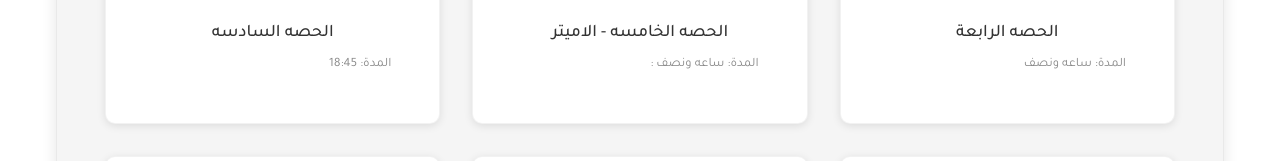
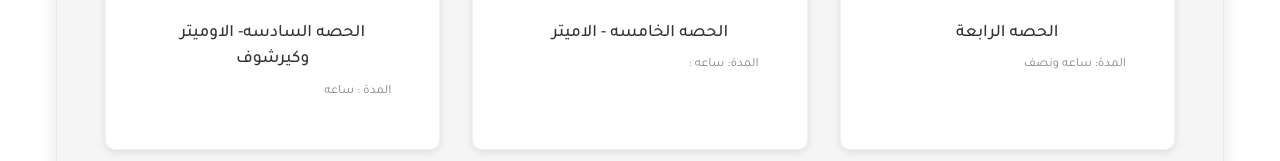
Before and after one commit to 56879-e/GELVANO, a plain HTML site: page third-grade-videos.html in a window 1280 px wide. Shown: the part 796-957 px from the top of the page. Drawn offline with nearby package versions, Linux system fonts and the light colour scheme.

Commit message:
Add files via upload

```diff
--- a/access-code.js
+++ b/access-code.js
@@ -13,18 +13,18 @@ const accessCodes = {
     'second-grade-file-1': '7890',
     'second-grade-file-2': '8901',
     // Third grade
-    'third-grade-video-1': ['3719', '5021', '9603', '1048', '6380', '7002', '1110', '6005', '5306', '9022', '4051', '1011', '2297', '9433', '3950', '7261', '5912', '1220', '7706', '2111', '1807', '5213', '3000', '8531', '2972', '1101', '3830', '7123', '4215', '1092', '5010', '9050', '9999', '1234', '5678', '9012', '5456', '1890', '2234', '2679', '3023', '3467', '3901', '4345', '4790', '5134', '5578', '6012', '6457', '6801', '7245', '7689', '8123', '8567', '8901', '8945', '8989', '9333', '9777', '9922', '9966', '1102', '1506', '1910', '2314', '2718', '3122', '4334', '3930', '3526', '3122', '4738', '5142', '5546', '5950', '6354', '7162', '7566', '7970', '8374', '8778', '9182', '9586', '5555', '9990', '1305', '1709', '2114', '2518', '2922', '3326', '3730', '4134', '4538', '4942', '2820'],
-    'third-grade-video-2': ['3719', '5021', '9603', '1048', '6380', '7002', '1110', '6005', '5306', '9022', '4051', '1011', '2297', '9433', '3950', '7261', '5912', '1220', '7706', '2111', '1807', '5213', '3000', '8531', '2972', '1101', '3830', '7123', '4215', '1092', '5010', '9050', '9999', '1234', '5678', '9012', '5456', '1890', '2234', '2679', '3023', '3467', '3901', '4345', '4790', '5134', '5578', '6012', '6457', '6801', '7245', '7689', '8123', '8567', '8901', '8945', '8989', '9333', '9777', '9922', '9966', '1102', '1506', '1910', '2314', '2718', '3122', '4334', '3930', '3526', '3122', '4738', '5142', '5546', '5950', '6354', '7162', '7566', '7970', '8374', '8778', '9182', '9586', '5555', '9990', '1305', '1709', '2114', '2518', '2922', '3326', '3730', '4134', '4538', '4942', '2820'],
-    'third-grade-video-3': ['3719', '5021', '9603', '1048', '6380', '7002', '1110', '6005', '5306', '9022', '4051', '1011', '2297', '9433', '3950', '7261', '5912', '1220', '7706', '2111', '1807', '5213', '3000', '8531', '2972', '1101', '3830', '7123', '4215', '1092', '5010', '9050', '9999', '1234', '5678', '9012', '5456', '1890', '2234', '2679', '3023', '3467', '3901', '4345', '4790', '5134', '5578', '6012', '6457', '6801', '7245', '7689', '8123', '8567', '8901', '8945', '8989', '9333', '9777', '9922', '9966', '1102', '1506', '1910', '2314', '2718', '3122', '4334', '3930', '3526', '3122', '4738', '5142', '5546', '5950', '6354', '7162', '7566', '7970', '8374', '8778', '9182', '9586', '5555', '9990', '1305', '1709', '2114', '2518', '2922', '3326', '3730', '4134', '4538', '4942', '2820'],
-    'third-grade-video-4': ['3719', '5021', '9603', '1048', '6380', '7002', '1110', '6005', '5306', '9022', '4051', '1011', '2297', '9433', '3950', '7261', '5912', '1220', '7706', '2111', '1807', '5213', '3000', '8531', '2972', '1101', '3830', '7123', '4215', '1092', '5010', '9050', '9999', '1234', '5678', '9012', '5456', '1890', '2234', '2679', '3023', '3467', '3901', '4345', '4790', '5134', '5578', '6012', '6457', '6801', '7245', '7689', '8123', '8567', '8901', '8945', '8989', '9333', '9777', '9922', '9966', '1102', '1506', '1910', '2314', '2718', '3122', '4334', '3930', '3526', '3122', '4738', '5142', '5546', '5950', '6354', '7162', '7566', '7970', '8374', '8778', '9182', '9586', '5555', '9990', '1305', '1709', '2114', '2518', '2922', '3326', '3730', '4134', '4538', '4942', '2820'],
-    'third-grade-video-5': ['3719', '5021', '9603', '1048', '6380', '7002', '1110', '6005', '5306', '9022', '4051', '1011', '2297', '9433', '3950', '7261', '5912', '1220', '7706', '2111', '1807', '5213', '3000', '8531', '2972', '1101', '3830', '7123', '4215', '1092', '5010', '9050', '9999', '1234', '5678', '9012', '5456', '1890', '2234', '2679', '3023', '3467', '3901', '4345', '4790', '5134', '5578', '6012', '6457', '6801', '7245', '7689', '8123', '8567', '8901', '8945', '8989', '9333', '9777', '9922', '9966', '1102', '1506', '1910', '2314', '2718', '3122', '4334', '3930', '3526', '3122', '4738', '5142', '5546', '5950', '6354', '7162', '7566', '7970', '8374', '8778', '9182', '9586', '5555', '9990', '1305', '1709', '2114', '2518', '2922', '3326', '3730', '4134', '4538', '4942', '2820'],
-    'third-grade-video-6': ['3719', '5021', '9603', '1048', '6380', '7002', '1110', '6005', '5306', '9022', '4051', '1011', '2297', '9433', '3950', '7261', '5912', '1220', '7706', '2111', '1807', '5213', '3000', '8531', '2972', '1101', '3830', '7123', '4215', '1092', '5010', '9050', '9999', '1234', '5678', '9012', '5456', '1890', '2234', '2679', '3023', '3467', '3901', '4345', '4790', '5134', '5578', '6012', '6457', '6801', '7245', '7689', '8123', '8567', '8901', '8945', '8989', '9333', '9777', '9922', '9966', '1102', '1506', '1910', '2314', '2718', '3122', '4334', '3930', '3526', '3122', '4738', '5142', '5546', '5950', '6354', '7162', '7566', '7970', '8374', '8778', '9182', '9586', '5555', '9990', '1305', '1709', '2114', '2518', '2922', '3326', '3730', '4134', '4538', '4942', '2820'],
-    'third-grade-video-7': ['3719', '5021', '9603', '1048', '6380', '7002', '1110', '6005', '5306', '9022', '4051', '1011', '2297', '9433', '3950', '7261', '5912', '1220', '7706', '2111', '1807', '5213', '3000', '8531', '2972', '1101', '3830', '7123', '4215', '1092', '5010', '9050', '9999', '1234', '5678', '9012', '5456', '1890', '2234', '2679', '3023', '3467', '3901', '4345', '4790', '5134', '5578', '6012', '6457', '6801', '7245', '7689', '8123', '8567', '8901', '8945', '8989', '9333', '9777', '9922', '9966', '1102', '1506', '1910', '2314', '2718', '3122', '4334', '3930', '3526', '3122', '4738', '5142', '5546', '5950', '6354', '7162', '7566', '7970', '8374', '8778', '9182', '9586', '5555', '9990', '1305', '1709', '2114', '2518', '2922', '3326', '3730', '4134', '4538', '4942', '2820'],
-    'third-grade-video-8': ['3719', '5021', '9603', '1048', '6380', '7002', '1110', '6005', '5306', '9022', '4051', '1011', '2297', '9433', '3950', '7261', '5912', '1220', '7706', '2111', '1807', '5213', '3000', '8531', '2972', '1101', '3830', '7123', '4215', '1092', '5010', '9050', '9999', '1234', '5678', '9012', '5456', '1890', '2234', '2679', '3023', '3467', '3901', '4345', '4790', '5134', '5578', '6012', '6457', '6801', '7245', '7689', '8123', '8567', '8901', '8945', '8989', '9333', '9777', '9922', '9966', '1102', '1506', '1910', '2314', '2718', '3122', '4334', '3930', '3526', '3122', '4738', '5142', '5546', '5950', '6354', '7162', '7566', '7970', '8374', '8778', '9182', '9586', '5555', '9990', '1305', '1709', '2114', '2518', '2922', '3326', '3730', '4134', '4538', '4942', '2820'],
-    'third-grade-video-9': ['3719', '5021', '9603', '1048', '6380', '7002', '1110', '6005', '5306', '9022', '4051', '1011', '2297', '9433', '3950', '7261', '5912', '1220', '7706', '2111', '1807', '5213', '3000', '8531', '2972', '1101', '3830', '7123', '4215', '1092', '5010', '9050', '9999', '1234', '5678', '9012', '5456', '1890', '2234', '2679', '3023', '3467', '3901', '4345', '4790', '5134', '5578', '6012', '6457', '6801', '7245', '7689', '8123', '8567', '8901', '8945', '8989', '9333', '9777', '9922', '9966', '1102', '1506', '1910', '2314', '2718', '3122', '4334', '3930', '3526', '3122', '4738', '5142', '5546', '5950', '6354', '7162', '7566', '7970', '8374', '8778', '9182', '9586', '5555', '9990', '1305', '1709', '2114', '2518', '2922', '3326', '3730', '4134', '4538', '4942', '2820'],
-    'third-grade-video-10': ['3719', '5021', '9603', '1048', '6380', '7002', '1110', '6005', '5306', '9022', '4051', '1011', '2297', '9433', '3950', '7261', '5912', '1220', '7706', '2111', '1807', '5213', '3000', '8531', '2972', '1101', '3830', '7123', '4215', '1092', '5010', '9050', '9999', '1234', '5678', '9012', '5456', '1890', '2234', '2679', '3023', '3467', '3901', '4345', '4790', '5134', '5578', '6012', '6457', '6801', '7245', '7689', '8123', '8567', '8901', '8945', '8989', '9333', '9777', '9922', '9966', '1102', '1506', '1910', '2314', '2718', '3122', '4334', '3930', '3526', '3122', '4738', '5142', '5546', '5950', '6354', '7162', '7566', '7970', '8374', '8778', '9182', '9586', '5555', '9990', '1305', '1709', '2114', '2518', '2922', '3326', '3730', '4134', '4538', '4942', '2820'],
-    'third-grade-video-11': ['3719', '5021', '9603', '1048', '6380', '7002', '1110', '6005', '5306', '9022', '4051', '1011', '2297', '9433', '3950', '7261', '5912', '1220', '7706', '2111', '1807', '5213', '3000', '8531', '2972', '1101', '3830', '7123', '4215', '1092', '5010', '9050', '9999', '1234', '5678', '9012', '5456', '1890', '2234', '2679', '3023', '3467', '3901', '4345', '4790', '5134', '5578', '6012', '6457', '6801', '7245', '7689', '8123', '8567', '8901', '8945', '8989', '9333', '9777', '9922', '9966', '1102', '1506', '1910', '2314', '2718', '3122', '4334', '3930', '3526', '3122', '4738', '5142', '5546', '5950', '6354', '7162', '7566', '7970', '8374', '8778', '9182', '9586', '5555', '9990', '1305', '1709', '2114', '2518', '2922', '3326', '3730', '4134', '4538', '4942', '2820'],
-    'third-grade-video-12': ['3719', '5021', '9603', '1048', '6380', '7002', '1110', '6005', '5306', '9022', '4051', '1011', '2297', '9433', '3950', '7261', '5912', '1220', '7706', '2111', '1807', '5213', '3000', '8531', '2972', '1101', '3830', '7123', '4215', '1092', '5010', '9050', '9999', '1234', '5678', '9012', '5456', '1890', '2234', '2679', '3023', '3467', '3901', '4345', '4790', '5134', '5578', '6012', '6457', '6801', '7245', '7689', '8123', '8567', '8901', '8945', '8989', '9333', '9777', '9922', '9966', '1102', '1506', '1910', '2314', '2718', '3122', '4334', '3930', '3526', '3122', '4738', '5142', '5546', '5950', '6354', '7162', '7566', '7970', '8374', '8778', '9182', '9586', '5555', '9990', '1305', '1709', '2114', '2518', '2922', '3326', '3730', '4134', '4538', '4942', '2820'],
+    'third-grade-video-1': ['3719', '5021', '9603', '1048', '6380', '7002', '1110', '6005', '5306', '9022', '4051', '1011', '2297', '9433', '3950', '7261', '5912', '1220', '7706', '2111', '1807', '5213', '3000', '8531', '2972', '1101', '3830', '7123', '4215', '1092', '5010', '9050', '9999', '1234', '5678', '9012', '5456', '1890', '2234', '2679', '3023', '3467', '3901', '4345', '4790', '5134', '5578', '6012', '6457', '6801', '7245', '7689', '8123', '8567', '8901', '8945', '8989', '9333', '9777', '9922', '9966', '1102', '1506', '1910', '2314', '2718', '3122', '4334', '3930', '3526', '3122', '4738', '5142', '5546', '5950', '6354', '7162', '7566', '7970', '8374', '8778', '9182', '9586', '5555', '9990', '1305', '1709', '2114', '2518', '2922', '3326', '3730', '4134', '4538', '4942', '2820', '0000', '0000', '0000', '0000', '0000', '0000', '0000', '0000', '0000'],
+    'third-grade-video-2': ['3719', '5021', '9603', '1048', '6380', '7002', '1110', '6005', '5306', '9022', '4051', '1011', '2297', '9433', '3950', '7261', '5912', '1220', '7706', '2111', '1807', '5213', '3000', '8531', '2972', '1101', '3830', '7123', '4215', '1092', '5010', '9050', '9999', '1234', '5678', '9012', '5456', '1890', '2234', '2679', '3023', '3467', '3901', '4345', '4790', '5134', '5578', '6012', '6457', '6801', '7245', '7689', '8123', '8567', '8901', '8945', '8989', '9333', '9777', '9922', '9966', '1102', '1506', '1910', '2314', '2718', '3122', '4334', '3930', '3526', '3122', '4738', '5142', '5546', '5950', '6354', '7162', '7566', '7970', '8374', '8778', '9182', '9586', '5555', '9990', '1305', '1709', '2114', '2518', '2922', '3326', '3730', '4134', '4538', '4942', '2820', '0000', '0000', '0000', '0000', '0000', '0000', '0000', '0000', '0000'],
+    'third-grade-video-3': ['3719', '5021', '9603', '1048', '6380', '7002', '1110', '6005', '5306', '9022', '4051', '1011', '2297', '9433', '3950', '7261', '5912', '1220', '7706', '2111', '1807', '5213', '3000', '8531', '2972', '1101', '3830', '7123', '4215', '1092', '5010', '9050', '9999', '1234', '5678', '9012', '5456', '1890', '2234', '2679', '3023', '3467', '3901', '4345', '4790', '5134', '5578', '6012', '6457', '6801', '7245', '7689', '8123', '8567', '8901', '8945', '8989', '9333', '9777', '9922', '9966', '1102', '1506', '1910', '2314', '2718', '3122', '4334', '3930', '3526', '3122', '4738', '5142', '5546', '5950', '6354', '7162', '7566', '7970', '8374', '8778', '9182', '9586', '5555', '9990', '1305', '1709', '2114', '2518', '2922', '3326', '3730', '4134', '4538', '4942', '2820', '0000', '0000', '0000', '0000', '0000', '0000', '0000', '0000', '0000', '0000', '0000', '0000', '0000', '0000', '0000', '0000'],
+    'third-grade-video-4': ['3719', '5021', '9603', '1048', '6380', '7002', '1110', '6005', '5306', '9022', '4051', '1011', '2297', '9433', '3950', '7261', '5912', '1220', '7706', '2111', '1807', '5213', '3000', '8531', '2972', '1101', '3830', '7123', '4215', '1092', '5010', '9050', '9999', '1234', '5678', '9012', '5456', '1890', '2234', '2679', '3023', '3467', '3901', '4345', '4790', '5134', '5578', '6012', '6457', '6801', '7245', '7689', '8123', '8567', '8901', '8945', '8989', '9333', '9777', '9922', '9966', '1102', '1506', '1910', '2314', '2718', '3122', '4334', '3930', '3526', '3122', '4738', '5142', '5546', '5950', '6354', '7162', '7566', '7970', '8374', '8778', '9182', '9586', '5555', '9990', '1305', '1709', '2114', '2518', '2922', '3326', '3730', '4134', '4538', '4942', '2820', '0000', '0000', '0000', '0000', '0000', '0000', '0000', '0000', '0000', '0000', '0000', '0000', '0000', '0000', '0000', '0000'],
+    'third-grade-video-5': ['3719', '5021', '9603', '1048', '6380', '7002', '1110', '6005', '5306', '9022', '4051', '1011', '2297', '9433', '3950', '7261', '5912', '1220', '7706', '2111', '1807', '5213', '3000', '8531', '2972', '1101', '3830', '7123', '4215', '1092', '5010', '9050', '9999', '1234', '5678', '9012', '5456', '1890', '2234', '2679', '3023', '3467', '3901', '4345', '4790', '5134', '5578', '6012', '6457', '6801', '7245', '7689', '8123', '8567', '8901', '8945', '8989', '9333', '9777', '9922', '9966', '1102', '1506', '1910', '2314', '2718', '3122', '4334', '3930', '3526', '3122', '4738', '5142', '5546', '5950', '6354', '7162', '7566', '7970', '8374', '8778', '9182', '9586', '5555', '9990', '1305', '1709', '2114', '2518', '2922', '3326', '3730', '4134', '4538', '4942', '2820', '0000', '0000', '0000', '0000', '0000', '0000', '0000', '0000', '0000', '0000', '0000', '0000', '0000', '0000', '0000', '0000'],
+    'third-grade-video-6': ['3719', '5021', '9603', '1048', '6380', '7002', '1110', '6005', '5306', '9022', '4051', '1011', '2297', '9433', '3950', '7261', '5912', '1220', '7706', '2111', '1807', '5213', '3000', '8531', '2972', '1101', '3830', '7123', '4215', '1092', '5010', '9050', '9999', '1234', '5678', '9012', '5456', '1890', '2234', '2679', '3023', '3467', '3901', '4345', '4790', '5134', '5578', '6012', '6457', '6801', '7245', '7689', '8123', '8567', '8901', '8945', '8989', '9333', '9777', '9922', '9966', '1102', '1506', '1910', '2314', '2718', '3122', '4334', '3930', '3526', '3122', '4738', '5142', '5546', '5950', '6354', '7162', '7566', '7970', '8374', '8778', '9182', '9586', '5555', '9990', '1305', '1709', '2114', '2518', '2922', '3326', '3730', '4134', '4538', '4942', '2820', '0000', '0000', '0000', '0000', '0000', '0000', '0000', '0000', '0000', '0000', '0000', '0000', '0000', '0000', '0000', '0000'],
+    'third-grade-video-7': ['3719', '5021', '9603', '1048', '6380', '7002', '1110', '6005', '5306', '9022', '4051', '1011', '2297', '9433', '3950', '7261', '5912', '1220', '7706', '2111', '1807', '5213', '3000', '8531', '2972', '1101', '3830', '7123', '4215', '1092', '5010', '9050', '9999', '1234', '5678', '9012', '5456', '1890', '2234', '2679', '3023', '3467', '3901', '4345', '4790', '5134', '5578', '6012', '6457', '6801', '7245', '7689', '8123', '8567', '8901', '8945', '8989', '9333', '9777', '9922', '9966', '1102', '1506', '1910', '2314', '2718', '3122', '4334', '3930', '3526', '3122', '4738', '5142', '5546', '5950', '6354', '7162', '7566', '7970', '8374', '8778', '9182', '9586', '5555', '9990', '1305', '1709', '2114', '2518', '2922', '3326', '3730', '4134', '4538', '4942', '2820', '0000', '0000', '0000', '0000', '0000', '0000', '0000', '0000', '0000', '0000', '0000', '0000', '0000', '0000', '0000', '0000'],
+    'third-grade-video-8': ['3719', '5021', '9603', '1048', '6380', '7002', '1110', '6005', '5306', '9022', '4051', '1011', '2297', '9433', '3950', '7261', '5912', '1220', '7706', '2111', '1807', '5213', '3000', '8531', '2972', '1101', '3830', '7123', '4215', '1092', '5010', '9050', '9999', '1234', '5678', '9012', '5456', '1890', '2234', '2679', '3023', '3467', '3901', '4345', '4790', '5134', '5578', '6012', '6457', '6801', '7245', '7689', '8123', '8567', '8901', '8945', '8989', '9333', '9777', '9922', '9966', '1102', '1506', '1910', '2314', '2718', '3122', '4334', '3930', '3526', '3122', '4738', '5142', '5546', '5950', '6354', '7162', '7566', '7970', '8374', '8778', '9182', '9586', '5555', '9990', '1305', '1709', '2114', '2518', '2922', '3326', '3730', '4134', '4538', '4942', '2820', '0000', '0000', '0000', '0000', '0000', '0000', '0000', '0000', '0000', '0000', '0000', '0000', '0000', '0000', '0000', '0000'],
+    'third-grade-video-9': ['3719', '5021', '9603', '1048', '6380', '7002', '1110', '6005', '5306', '9022', '4051', '1011', '2297', '9433', '3950', '7261', '5912', '1220', '7706', '2111', '1807', '5213', '3000', '8531', '2972', '1101', '3830', '7123', '4215', '1092', '5010', '9050', '9999', '1234', '5678', '9012', '5456', '1890', '2234', '2679', '3023', '3467', '3901', '4345', '4790', '5134', '5578', '6012', '6457', '6801', '7245', '7689', '8123', '8567', '8901', '8945', '8989', '9333', '9777', '9922', '9966', '1102', '1506', '1910', '2314', '2718', '3122', '4334', '3930', '3526', '3122', '4738', '5142', '5546', '5950', '6354', '7162', '7566', '7970', '8374', '8778', '9182', '9586', '5555', '9990', '1305', '1709', '2114', '2518', '2922', '3326', '3730', '4134', '4538', '4942', '2820', '0000', '0000', '0000', '0000', '0000', '0000', '0000', '0000', '0000', '0000', '0000', '0000', '0000', '0000', '0000', '0000'],
+    'third-grade-video-10': ['3719', '5021', '9603', '1048', '6380', '7002', '1110', '6005', '5306', '9022', '4051', '1011', '2297', '9433', '3950', '7261', '5912', '1220', '7706', '2111', '1807', '5213', '3000', '8531', '2972', '1101', '3830', '7123', '4215', '1092', '5010', '9050', '9999', '1234', '5678', '9012', '5456', '1890', '2234', '2679', '3023', '3467', '3901', '4345', '4790', '5134', '5578', '6012', '6457', '6801', '7245', '7689', '8123', '8567', '8901', '8945', '8989', '9333', '9777', '9922', '9966', '1102', '1506', '1910', '2314', '2718', '3122', '4334', '3930', '3526', '3122', '4738', '5142', '5546', '5950', '6354', '7162', '7566', '7970', '8374', '8778', '9182', '9586', '5555', '9990', '1305', '1709', '2114', '2518', '2922', '3326', '3730', '4134', '4538', '4942', '2820', '0000', '0000', '0000', '0000', '0000', '0000', '0000', '0000', '0000', '0000', '0000', '0000', '0000', '0000', '0000', '0000'],
+    'third-grade-video-11': ['3719', '5021', '9603', '1048', '6380', '7002', '1110', '6005', '5306', '9022', '4051', '1011', '2297', '9433', '3950', '7261', '5912', '1220', '7706', '2111', '1807', '5213', '3000', '8531', '2972', '1101', '3830', '7123', '4215', '1092', '5010', '9050', '9999', '1234', '5678', '9012', '5456', '1890', '2234', '2679', '3023', '3467', '3901', '4345', '4790', '5134', '5578', '6012', '6457', '6801', '7245', '7689', '8123', '8567', '8901', '8945', '8989', '9333', '9777', '9922', '9966', '1102', '1506', '1910', '2314', '2718', '3122', '4334', '3930', '3526', '3122', '4738', '5142', '5546', '5950', '6354', '7162', '7566', '7970', '8374', '8778', '9182', '9586', '5555', '9990', '1305', '1709', '2114', '2518', '2922', '3326', '3730', '4134', '4538', '4942', '2820', '0000', '0000', '0000', '0000', '0000', '0000', '0000', '0000', '0000', '0000', '0000', '0000', '0000', '0000', '0000', '0000'],
+    'third-grade-video-12': ['3719', '5021', '9603', '1048', '6380', '7002', '1110', '6005', '5306', '9022', '4051', '1011', '2297', '9433', '3950', '7261', '5912', '1220', '7706', '2111', '1807', '5213', '3000', '8531', '2972', '1101', '3830', '7123', '4215', '1092', '5010', '9050', '9999', '1234', '5678', '9012', '5456', '1890', '2234', '2679', '3023', '3467', '3901', '4345', '4790', '5134', '5578', '6012', '6457', '6801', '7245', '7689', '8123', '8567', '8901', '8945', '8989', '9333', '9777', '9922', '9966', '1102', '1506', '1910', '2314', '2718', '3122', '4334', '3930', '3526', '3122', '4738', '5142', '5546', '5950', '6354', '7162', '7566', '7970', '8374', '8778', '9182', '9586', '5555', '9990', '1305', '1709', '2114', '2518', '2922', '3326', '3730', '4134', '4538', '4942', '2820', '0000', '0000', '0000', '0000', '0000', '0000', '0000', '0000', '0000', '0000', '0000', '0000', '0000', '0000', '0000', '0000'],
     'third-grade-file-1': ['1357'],
     'third-grade-file-2': ['2468']
 };
--- a/third-grade-videos.html
+++ b/third-grade-videos.html
@@ -220,14 +220,14 @@
                 <div class="video-card">
                     <div class="video-thumbnail">
                         <img src="assets\الحصه الخامسه.jpg">
-                        <a href="https://drive.google.com/file/d/1HFY4vWKV0O8_UEaedLRSJIWEIHJfPyhL/view?usp=sharing" class="play-button" data-type="video" data-content-id="third-grade-video-5">
+                        <a href="https://youtu.be/oCJjBaDz1CY?si=at5sRaNK3qsBBeHU" class="play-button" data-type="video" data-content-id="third-grade-video-5">
                             <i class="fas fa-play"></i>
                         </a>
                     </div>
                     <div class="video-info">
                         <h3 class="video-title">   الحصه الخامسه - الاميتر </h3>
                         <div class="video-meta">
-                            <span>المدة: ساعه ونصف :</span>
+                            <span>المدة: ساعه  :</span>
                         </div>
                     </div>
                 </div>
@@ -235,14 +235,14 @@
                 <div class="video-card">
                     <div class="video-thumbnail">
                         <img src="assets\6.jpg">
-                        <a href="https://drive.google.com/file/d/example4" class="play-button" data-type="video" data-content-id="third-grade-video-6">
+                        <a href="https://youtu.be/JOAYyn9sFEI?si=J-UCDqL7U2XdL7cH" class="play-button" data-type="video" data-content-id="third-grade-video-6">
                             <i class="fas fa-play"></i>
                         </a>
                     </div>
                     <div class="video-info">
-                        <h3 class="video-title">  الحصه السادسه </h3>
+                        <h3 class="video-title">  الحصه السادسه- الاوميتر وكيرشوف </h3>
                         <div class="video-meta">
-                            <span>المدة: 18:45</span>
+                            <span>المدة : ساعه </span>
                         </div>
                     </div>
                 </div>
```
